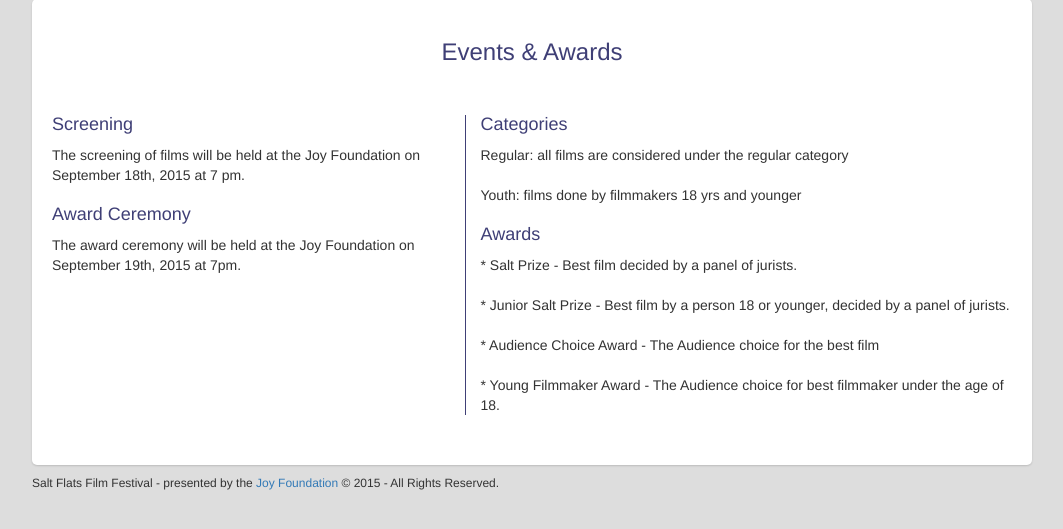
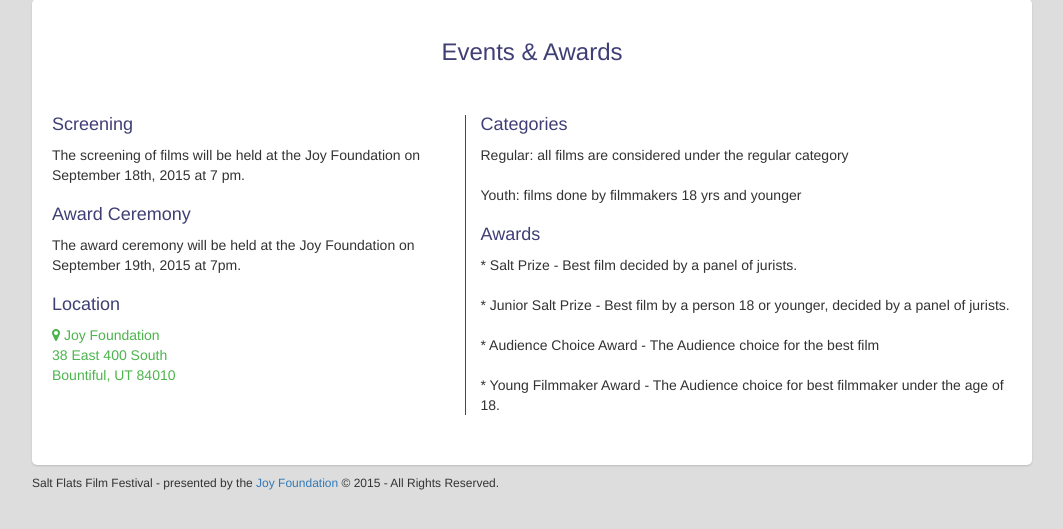
Before and after one commit to echujon/sfff, a PHP site: page /events-and-awards.php in a window 1280 px wide. Shown: the part 95-624 px from the top of the page, without its empty margins (108-1171 px from the left). Run offline with PHP 8.4, Linux system fonts and the light colour scheme.

Commit message:
added location to the events-and-awards page

```diff
--- a/events-and-awards.php
+++ b/events-and-awards.php
@@ -17,6 +17,13 @@
 						<h4>Award Ceremony</h4>
 						<p>The award ceremony will be held at the Joy Foundation
 							on September 19th, 2015 at 7pm.</p>
+						<h4>Location</h4>
+						<a href="https://maps.google.com/?q=38+East+400+
+						South%+Bountiful%2C+UT+-+Utah+84010+United+States" target="_blank">
+							<i class="fa fa-map-marker"></i> Joy Foundation </br>
+							38 East 400 South</br>
+							Bountiful, UT 84010</br>
+							</a>
 				</div>
 				<div class="col-md-7">
 					<div class="content-right">
```
